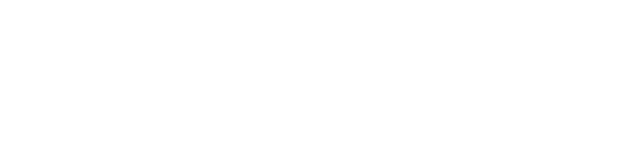
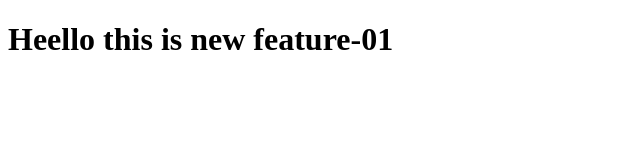
Before and after one commit to MuraliRani/Learn-Git, a plain HTML site: page index.html in a window 1280 px wide. Shown: the whole page, without its empty margins (0-640 px from the left). Drawn offline with Linux system fonts and the light colour scheme.

Commit message:
feat: Added header tag in body

```diff
--- a/index.html
+++ b/index.html
@@ -4,6 +4,6 @@
     <title>Learning Git Commands</title>
 </head>
 <body>
-
+    <h1>Heello this is new feature-01</h1>
 </body>
 </html>
```
